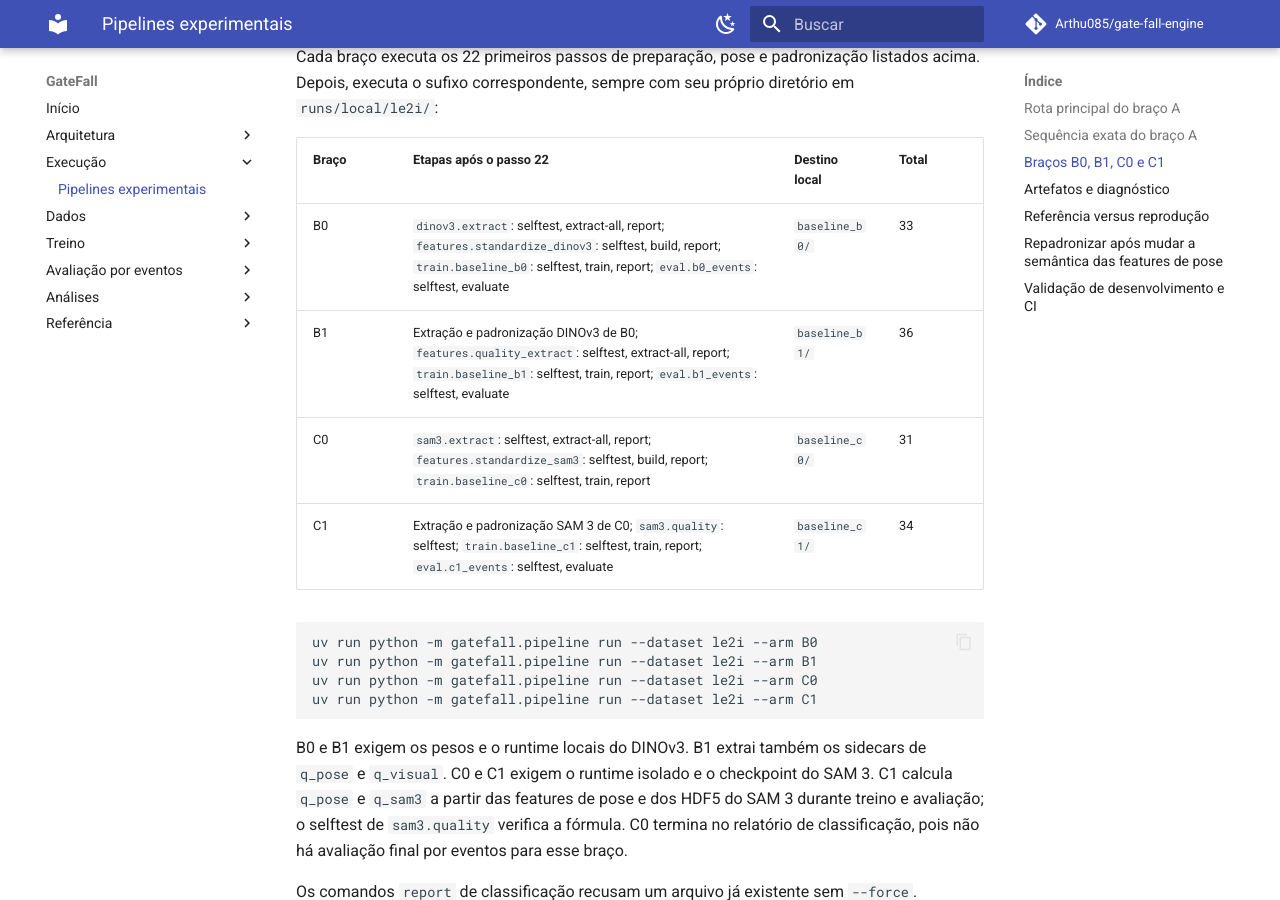
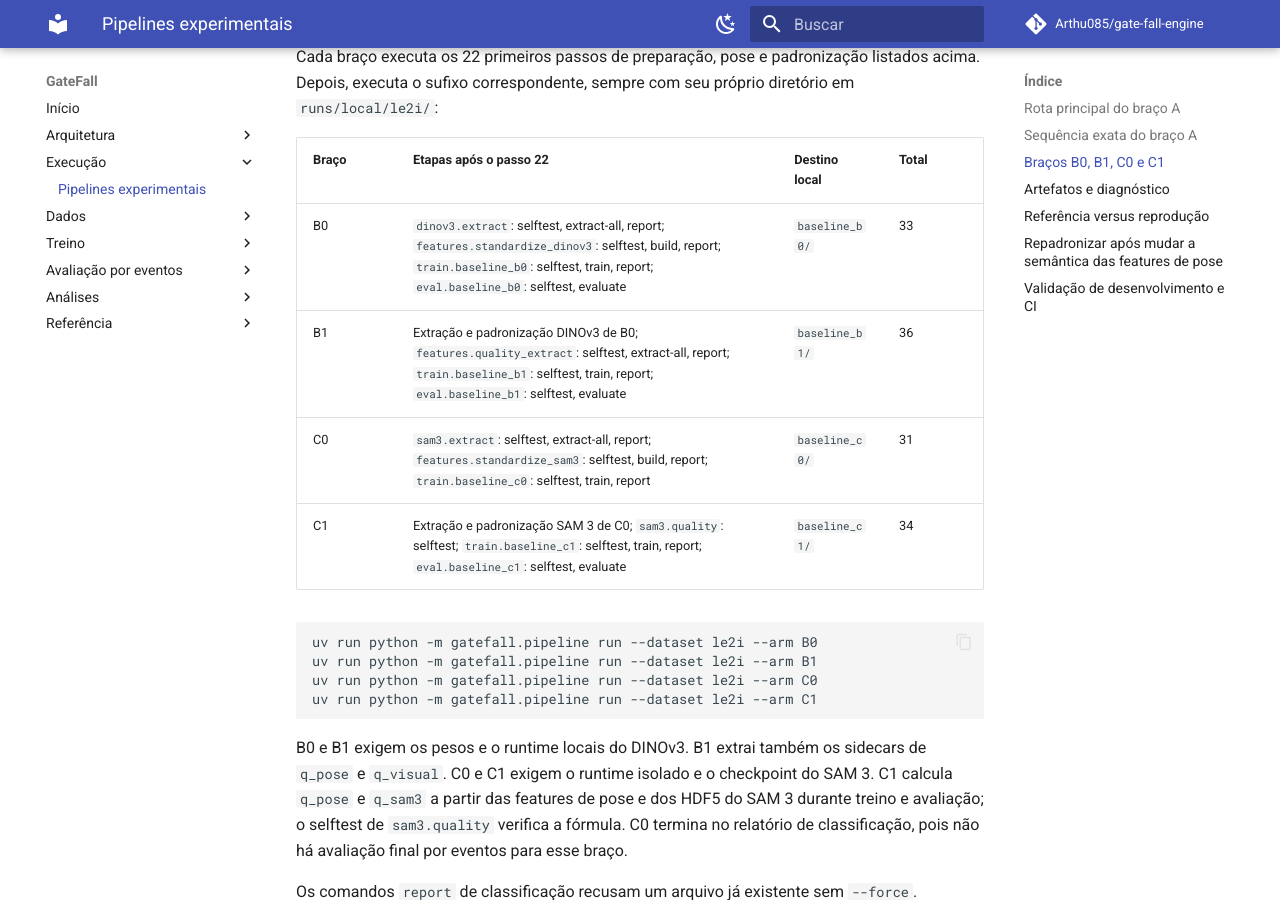
Before and after one commit to Arthu085/gate-fall-engine, an MkDocs documentation site: the page built from docs/runbooks/pipelines.md, in a window 1280 px wide and 900 px high, scrolled down 1933 px. Built offline with MkDocs 1.6.1 and Material for MkDocs 9.7.7, drawn with Linux system fonts in a browser that asks for light colours; comment, search, counter and statistics services are not loaded.

Commit message:
docs(runbook): correct evaluation module names

````diff
--- a/docs/runbooks/pipelines.md
+++ b/docs/runbooks/pipelines.md
@@ -71,10 +71,10 @@ próprio diretório em `runs/local/le2i/`:
 
 | Braço | Etapas após o passo 22 | Destino local | Total |
 | --- | --- | --- | --- |
-| B0 | `dinov3.extract`: selftest, extract-all, report; `features.standardize_dinov3`: selftest, build, report; `train.baseline_b0`: selftest, train, report; `eval.b0_events`: selftest, evaluate | `baseline_b0/` | 33 |
-| B1 | Extração e padronização DINOv3 de B0; `features.quality_extract`: selftest, extract-all, report; `train.baseline_b1`: selftest, train, report; `eval.b1_events`: selftest, evaluate | `baseline_b1/` | 36 |
+| B0 | `dinov3.extract`: selftest, extract-all, report; `features.standardize_dinov3`: selftest, build, report; `train.baseline_b0`: selftest, train, report; `eval.baseline_b0`: selftest, evaluate | `baseline_b0/` | 33 |
+| B1 | Extração e padronização DINOv3 de B0; `features.quality_extract`: selftest, extract-all, report; `train.baseline_b1`: selftest, train, report; `eval.baseline_b1`: selftest, evaluate | `baseline_b1/` | 36 |
 | C0 | `sam3.extract`: selftest, extract-all, report; `features.standardize_sam3`: selftest, build, report; `train.baseline_c0`: selftest, train, report | `baseline_c0/` | 31 |
-| C1 | Extração e padronização SAM 3 de C0; `sam3.quality`: selftest; `train.baseline_c1`: selftest, train, report; `eval.c1_events`: selftest, evaluate | `baseline_c1/` | 34 |
+| C1 | Extração e padronização SAM 3 de C0; `sam3.quality`: selftest; `train.baseline_c1`: selftest, train, report; `eval.baseline_c1`: selftest, evaluate | `baseline_c1/` | 34 |
 
 ```bash
 uv run python -m gatefall.pipeline run --dataset le2i --arm B0
````
